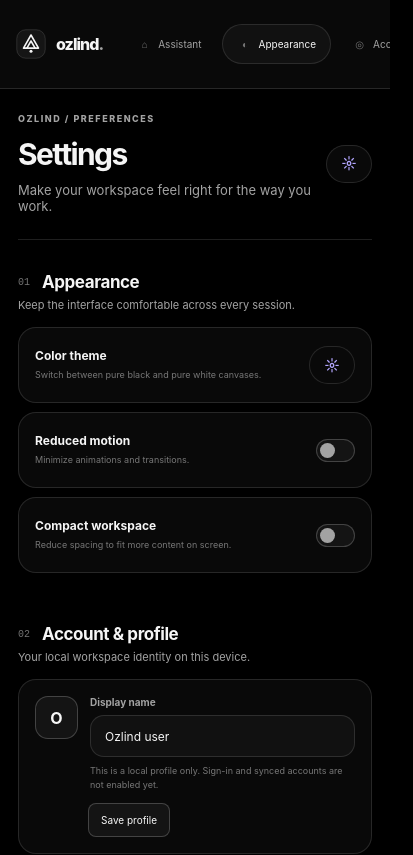
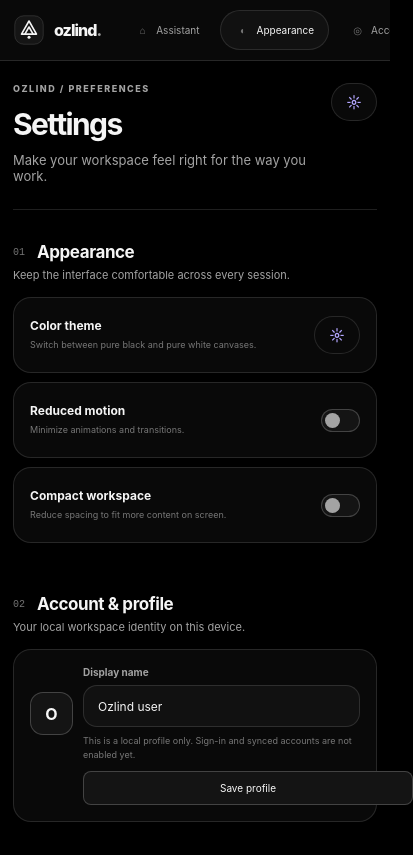
Before and after one commit to athulkrishnak047/ozlind-, a Next.js app: page /settings in a window 390 px wide. Shown: the top 855 px of the page, 413 px wide, since content can reach past the window. Built offline with nearby package versions, Linux system fonts and the light colour scheme.

Commit message:
Fix final mobile viewport and settings alignment cascade

```diff
--- a/src/app/ozlind-design.css
+++ b/src/app/ozlind-design.css
@@ -721,3 +721,30 @@ button,a,input,textarea,select { -webkit-tap-highlight-color: transparent; }
   .composer-options { gap: 4px; }
   .model-select,.web-search-button { min-height: 34px; padding-inline: 10px !important; }
 }
+
+
+/* Final responsive cascade corrections: keep mobile viewport locked and settings rail compact. */
+@media (max-width: 760px) {
+  .workspace { min-height: 0; height: 100dvh; }
+  .settings-rail {
+    padding: max(10px,env(safe-area-inset-top)) 14px 10px;
+    min-height: 58px;
+    align-items: center;
+  }
+  .settings-content { padding: 22px 16px max(34px,env(safe-area-inset-bottom)); }
+  .settings-header { width: 100%; }
+  .settings-theme-card { align-items: center; }
+  .settings-toggle-card,.data-card,.profile-settings-card { align-items: center; }
+  .settings-card-copy { flex: 1 1 180px; }
+  .settings-save-button,.settings-danger-button { flex: 0 0 auto; }
+  .topbar-actions { min-width: 0; }
+  .breadcrumbs { overflow: hidden; text-overflow: ellipsis; white-space: nowrap; }
+}
+@media (max-width: 390px) {
+  .settings-content { padding-inline: 13px; }
+  .settings-header { align-items: flex-start; }
+  .settings-card { gap: 10px; }
+  .settings-toggle-card,.data-card { flex-wrap: wrap; }
+  .settings-danger-button { margin-left: auto; }
+  .settings-save-button { width: 100%; }
+}
```
